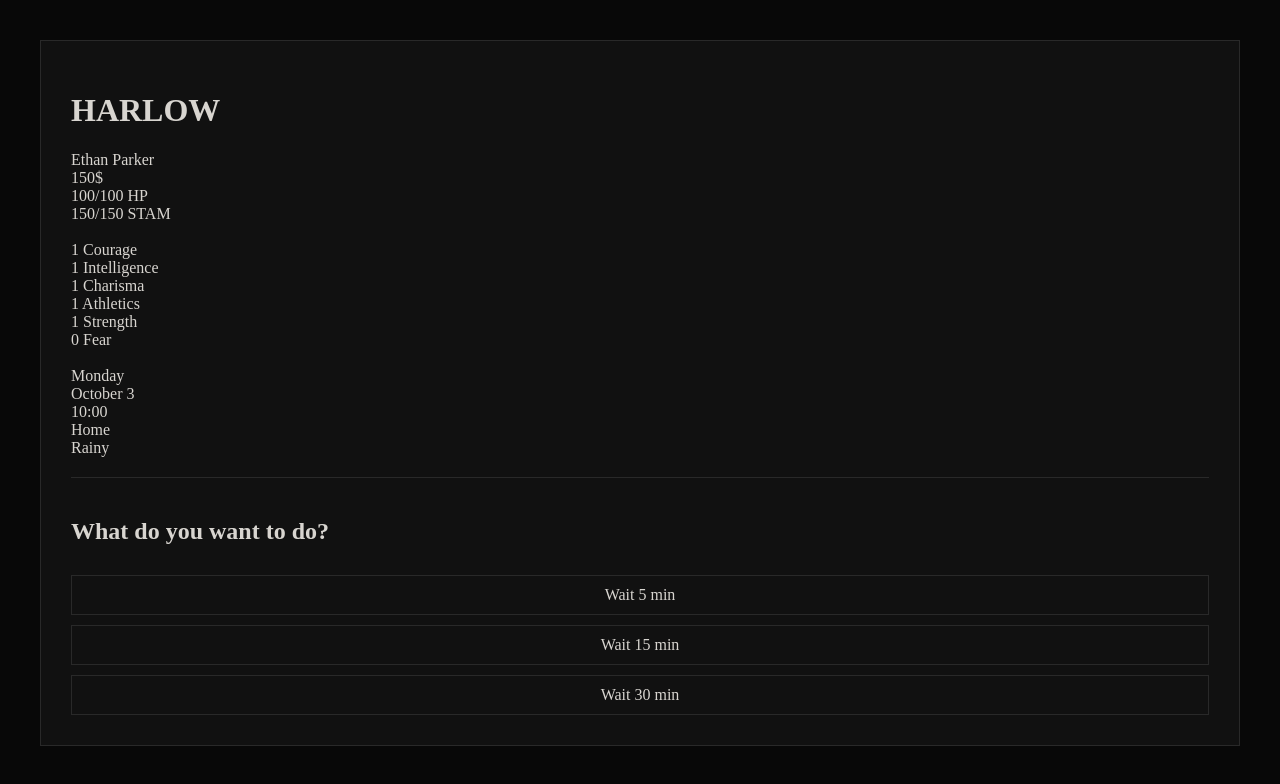
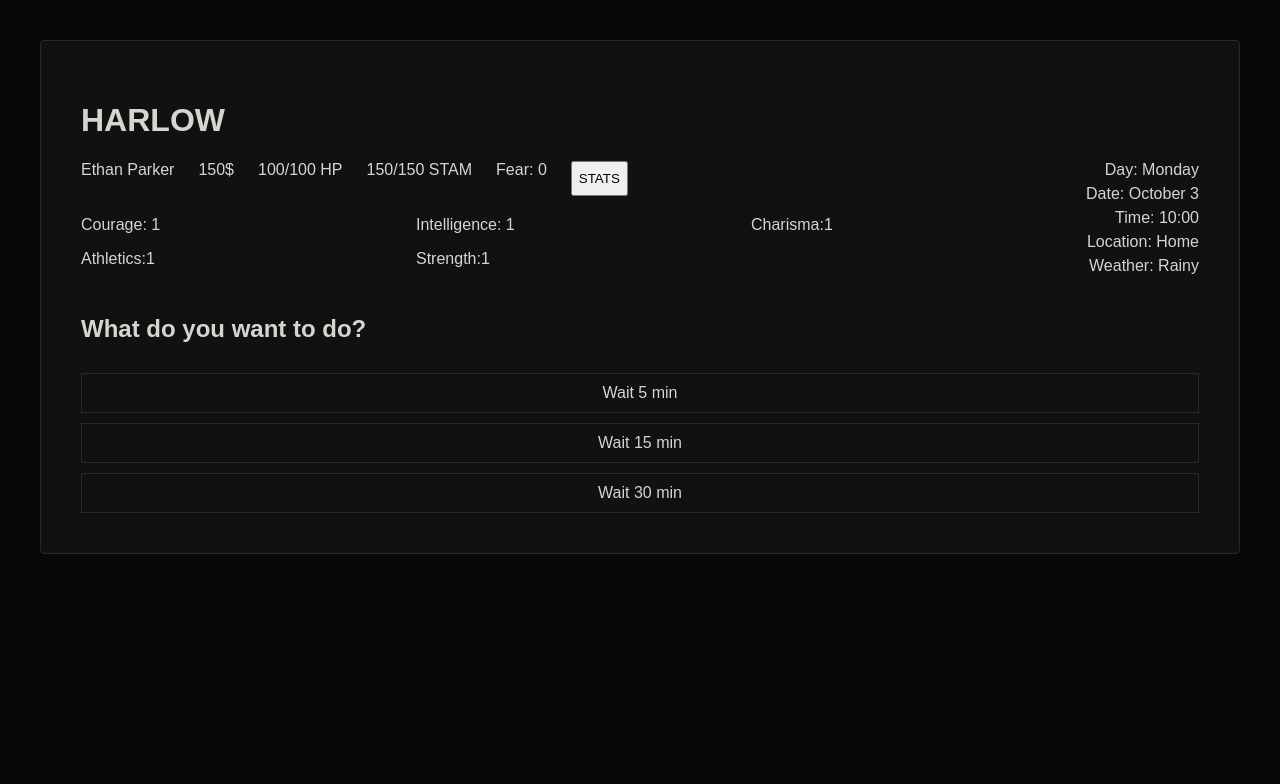
Before and after one commit to SanderK36/Fullstack-Projects, a Next.js app in the folder harlow/: page / in a window 1280 px wide. Shown: the top 784 px of the page. Built offline with nearby package versions, Linux system fonts and the light colour scheme.

Commit message:
10.09.26

```diff
--- a/harlow/src/app/globals.css
+++ b/harlow/src/app/globals.css
@@ -2,6 +2,7 @@ body {
   margin: 0;
   background: #080808;
   color: #d8d5d0;
+  font-family: Arial, Helvetica, sans-serif;
 }
 
 .game {
@@ -11,9 +12,8 @@ body {
 }
 
 .game-panel {
-  width: 100%;
-  box-sizing: border-box;
   background: #111111;
   border: 1px solid #292929;
-  padding: 30px;
+  padding: 40px;
+  border-radius: 4px;
 }
--- a/harlow/src/app/page.tsx
+++ b/harlow/src/app/page.tsx
@@ -7,11 +7,13 @@ import ActionButton from "@/components/ActionButton/ActionButton";
 import ActionList from "@/components/ActionList/ActionList";
 import { getNextDay, getDaysInMonth, getNextMonth } from "@/game/utils";
 import { advanceTime } from "@/game/time";
+import StatsWindow from "@/components/StatsWindow/StatsWindow";
 
 
 export default function Home() {
   const [gameState, setGameState] = useState(initialGameState);
-  const [playerState, setPlayerState] = useState(player)
+  const [playerState, setPlayerState] = useState(player);
+  const [showStats, setShowStats] = useState(false);
 
   function handleAdvanceTime(minutes: number) {
     const timeResult = advanceTime(gameState.time, minutes);
@@ -51,7 +53,8 @@ export default function Home() {
     <main className="game">
       <div className="game-panel">
         <h1>HARLOW</h1>
-        <GameStatus player={playerState} gameState={gameState} />
+        <GameStatus player={playerState} gameState={gameState} onStatsClick={() => setShowStats(true)}/>
+        {showStats && (<StatsWindow player={playerState}/>)}
         <ActionList title="What do you want to do?">
           <ActionButton label="Wait 5 min" onClick={() => handleAdvanceTime(5)}/>
           <ActionButton label="Wait 15 min" onClick={() => handleAdvanceTime(15)}/>
--- a/harlow/src/components/GameStatus/GameStatus.module.css
+++ b/harlow/src/components/GameStatus/GameStatus.module.css
@@ -1,4 +1,27 @@
 .status {
-  border-bottom: 1px solid #292929;
-  padding-bottom: 20px;
+  display: grid;
+  grid-template-columns: 1fr auto;
+  grid-template-areas:
+    "player world"
+    "skills world";
+  gap: 20px;
 }
+
+.playerInfo {
+  display: flex;
+  gap: 24px;
+}
+
+.skills {
+  display: grid;
+  grid-template-columns: repeat(3, 1fr);
+  gap: 8px 20px;
+}
+
+.worldInfo {
+  grid-area: world;
+  display: flex;
+  flex-direction: column;
+  align-items: flex-end;
+  gap: 6px;
+}
--- a/harlow/src/components/GameStatus/GameStatus.tsx
+++ b/harlow/src/components/GameStatus/GameStatus.tsx
@@ -5,28 +5,36 @@ import styles from "./GameStatus.module.css";
 type GameStatusProps = {
   player: Player;
   gameState: GameState;
+  onStatsClick: () => void;
 }
 
-export default function GameStatus({ player, gameState}: GameStatusProps) {
+export default function GameStatus({ player, gameState, onStatsClick}: GameStatusProps) {
   return(
     <div className={styles.status}>
-      {player.name} <br />
-      {player.money}$ <br />
-      {player.health}/{player.maxHealth} HP <br />
-      {player.stamina}/{player.maxStamina} STAM <br/>
-      <br/>
-      {player.courage} Courage <br />
-      {player.intelligence} Intelligence <br />
-      {player.charisma} Charisma <br />
-      {player.athletics} Athletics <br />
-      {player.strength} Strength <br />
-      {player.fear} Fear <br />
-      <br />
-      {gameState.dayOfWeek}<br />
-      {gameState.currentMonth} {gameState.dayNumber}<br />
-      {formatTime(gameState.time)}<br />
-      {gameState.location}<br />
-      {gameState.weather}<br />
+      <div className={styles.playerInfo}>
+         <span>{player.name}</span>
+         <span>{player.money}$</span>
+         <span>{player.health}/{player.maxHealth} HP </span>
+         <span>{player.stamina}/{player.maxStamina} STAM </span>
+         <span>Fear: {player.fear}</span>
+         <button onClick={onStatsClick}>STATS</button>
+      </div>
+
+      <div className={styles.skills}>
+        <span>Courage: {player.courage}</span>
+        <span>Intelligence: {player.intelligence}</span>
+        <span>Charisma:{player.charisma}</span>
+        <span>Athletics:{player.athletics}</span>
+        <span>Strength:{player.strength}</span>
+      </div>
+
+      <div className={styles.worldInfo}>
+        <span>Day: {gameState.dayOfWeek}</span>
+        <span>Date: {gameState.currentMonth} {gameState.dayNumber}</span>
+        <span>Time: {formatTime(gameState.time)}</span>
+        <span>Location: {gameState.location}</span>
+        <span>Weather: {gameState.weather}</span>
+      </div>
     </div>
   )
 }
--- /dev/null
+++ b/harlow/src/components/StatsWindow/StatsWindow.module.css
@@ -0,0 +1,21 @@
+.window {
+  position: fixed;
+  top: 50%;
+  left: 50%;
+  transform: translate(-50%, -50%);
+  width: 280px;
+  background: #181818;
+  border: 1px solid #292929;
+  padding: 25px;
+  z-index: 1;
+}
+
+.window p {
+  margin: 8px 0;
+}
+
+.backdrop {
+  position: fixed;
+  inset: 0;
+  background: rgba(0, 0, 0, 0.7);
+}
--- /dev/null
+++ b/harlow/src/components/StatsWindow/StatsWindow.tsx
@@ -0,0 +1,23 @@
+import styles from "./StatsWindow.module.css";
+import type { Player } from "@/game/types";
+
+type StatsWindowProps = {
+  player: Player;
+  onClose: () => void;
+};
+
+export default function StatsWindow({ player, onClose }: StatsWindowProps) {
+  return (
+    <div className={styles.backdrop}>
+        <div className={styles.window}>
+            <h2>Stats</h2>
+            <button onClick={onClose}>CLOSE</button>
+            <p>Courage: {player.courage}</p>
+            <p>Intelligence: {player.intelligence}</p>
+            <p>Charisma: {player.charisma}</p>
+            <p>Athletics: {player.athletics}</p>
+            <p>Strength: {player.strength}</p>
+        </div>
+    </div>
+  );
+}
```
